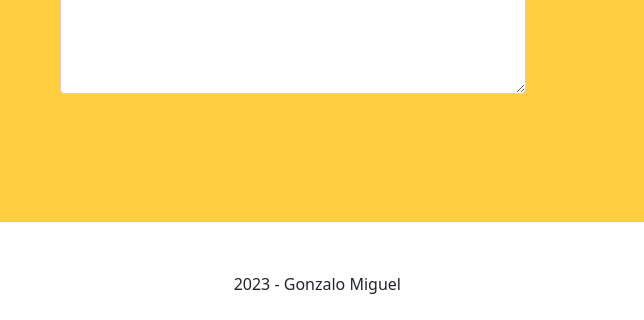
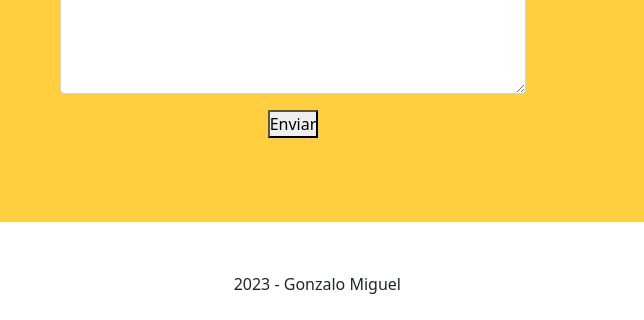
Before and after one commit to Gonzamiguel/Analyticspro, a website: page pages/contactos.html in a window 1280 px wide. Shown: the part 506-826 px from the top of the page, 636-1280 px from the left. Drawn offline with nearby package versions, Linux system fonts and the light colour scheme.

Commit message:
arreglos de botones

```diff
--- a/pages/contactos.html
+++ b/pages/contactos.html
@@ -52,6 +52,9 @@
                 <label for="exampleFormControlTextarea1" class="form-label">Breve descripcion de la empresa</label>
                 <textarea class="form-control" id="exampleFormControlTextarea1" rows="7"></textarea>
             </div>
+            <div class="d-flex flex-column justify-content-center align-items-center">
+                <button type="button" class="d-flex justify-content-center align-items-center">Enviar</button>
+            </div>
             </section>
         </section>
     </main>
```
Also changed, not shown: pages/nuestroservicio.html (+1 -1 lines), scss/_contactos.scss (line endings or trailing spaces).
